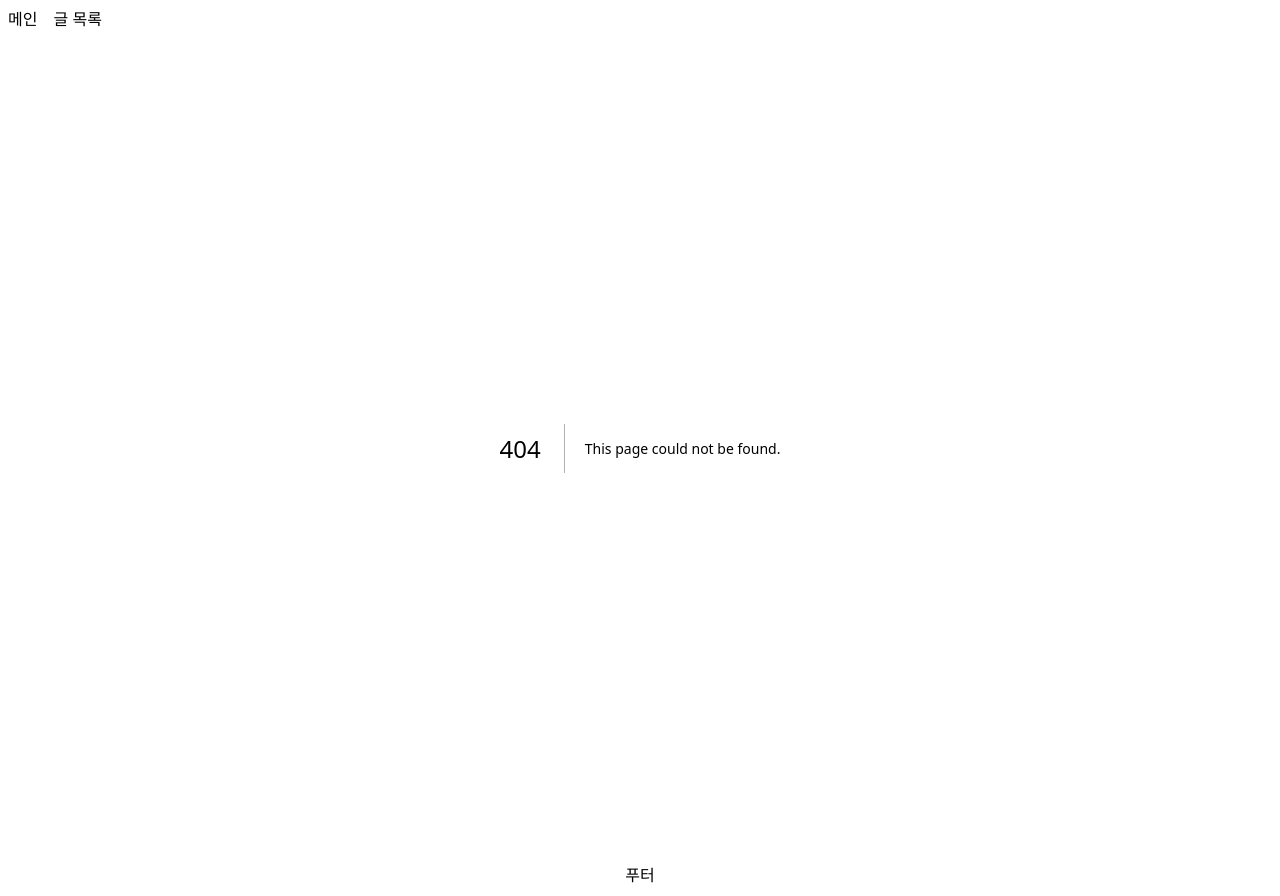
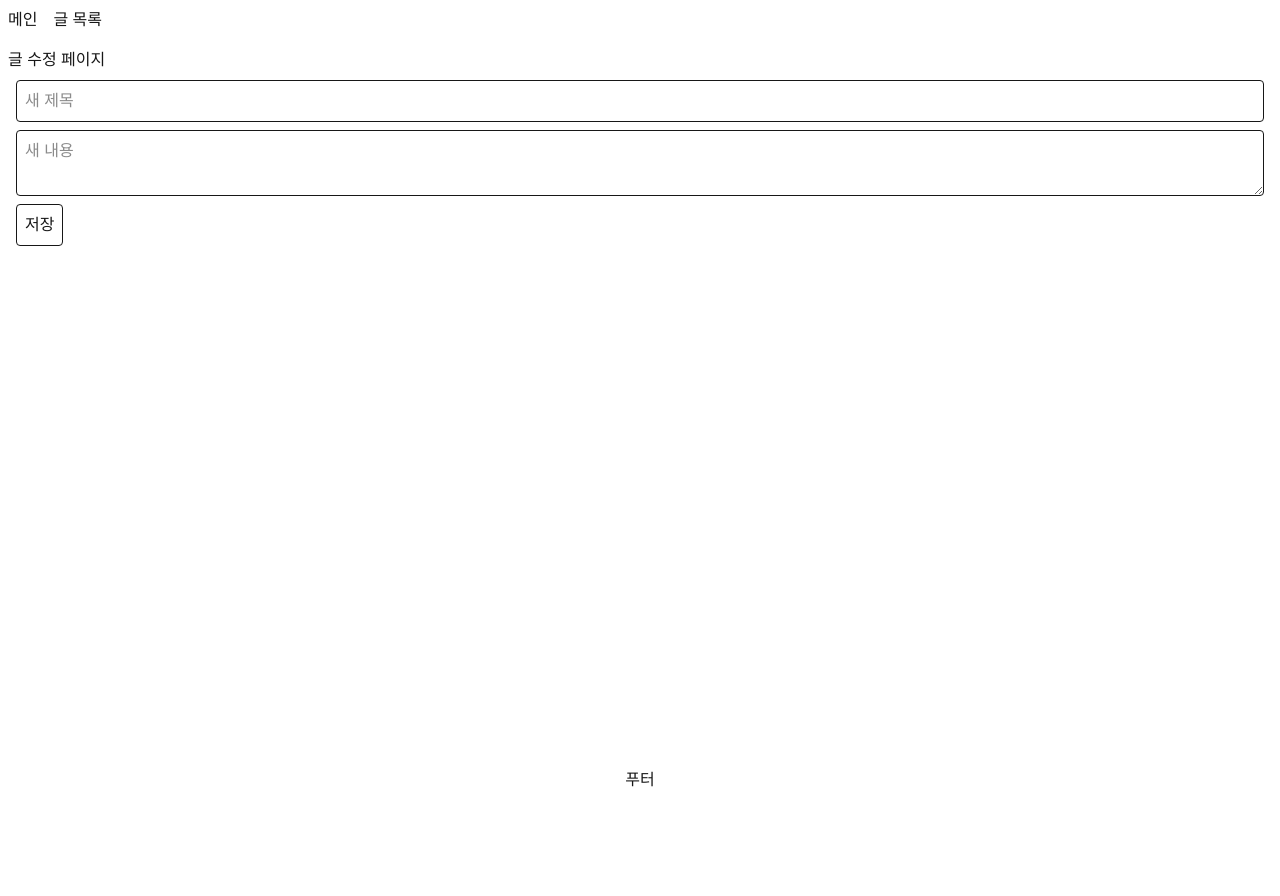
Before and after one commit to EuniceNam/p-14175-1, a Next.js app: page /posts/1/edit in a window 1280 px wide. Before the commit this address had no page. After the commit the page ends 800 px from the top, so only its background shows below. Built offline with nearby package versions, Linux system fonts and the light colour scheme.

Commit message:
feat: 글 수정 페이지

```diff
--- /dev/null
+++ b/src/app/posts/[id]/edit/page.tsx
@@ -0,0 +1,82 @@
+"use client";
+
+import { apiFetch } from "@/lib/backend/client";
+import { useParams, useRouter } from "next/navigation";
+
+export default function Page() {
+  const router = useRouter();
+
+  const { id: idStr } = useParams<{ id: string }>();
+  const id = Number(idStr);
+
+  const handleSubmit = (e: React.SyntheticEvent<HTMLFormElement>) => {
+    e.preventDefault();
+
+    const form = e.target as HTMLFormElement;
+
+    const titleInput = form.elements.namedItem("title") as HTMLInputElement;
+    const contentTextarea = form.elements.namedItem(
+      "content"
+    ) as HTMLTextAreaElement;
+
+    titleInput.value = titleInput.value.trim();
+
+    if (titleInput.value.length === 0) {
+      alert("제목을 입력해주세요.");
+      titleInput.focus();
+      return;
+    }
+
+    contentTextarea.value = contentTextarea.value.trim();
+
+    if (contentTextarea.value.length === 0) {
+      alert("내용을 입력해주세요.");
+      contentTextarea.focus();
+      return;
+    }
+
+    apiFetch(`/api/v1/posts/${id}`, {
+      method: "PUT",
+      body: JSON.stringify({
+        id: id,
+        title: titleInput.value,
+        content: contentTextarea.value,
+      }),
+    }).then((data) => {
+      alert(data.msg);
+
+      router.replace(`/posts/${id}`);
+    });
+  };
+
+  return (
+    <>
+      <h1>글 수정 페이지</h1>
+
+      <form className="flex flex-col gap-2 p-2" onSubmit={handleSubmit}>
+        <input
+          className="border p-2 rounded"
+          type="text"
+          name="title"
+          placeholder="새 제목"
+        />
+        <textarea
+          className="border p-2 rounded"
+          name="content"
+          placeholder="새 내용"
+        />
+        <div className="flex gap-2">
+          {/* <button
+            className="border p-2 rounded"
+            onClick={() => window.history.back()}
+          >
+            취소
+          </button> */}
+          <button className="border p-2 rounded" type="submit">
+            저장
+          </button>
+        </div>
+      </form>
+    </>
+  );
+}
```
